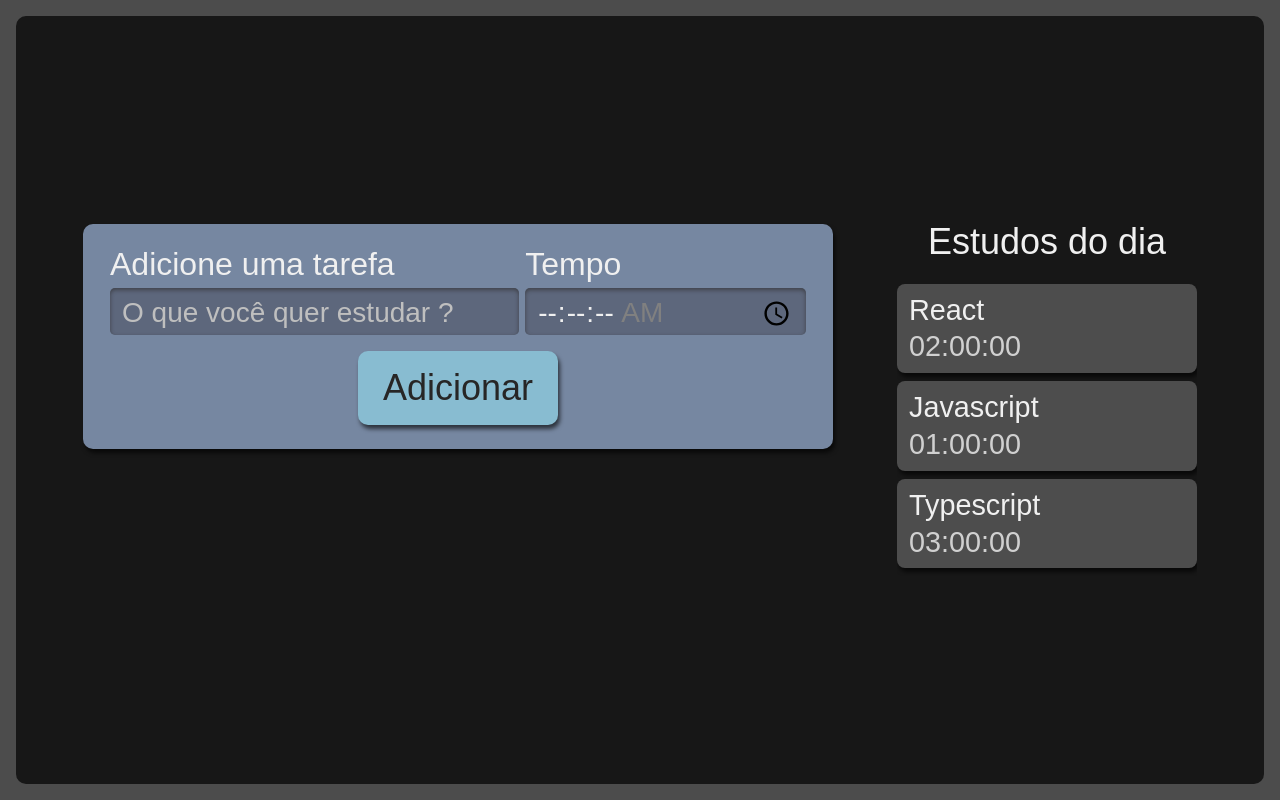
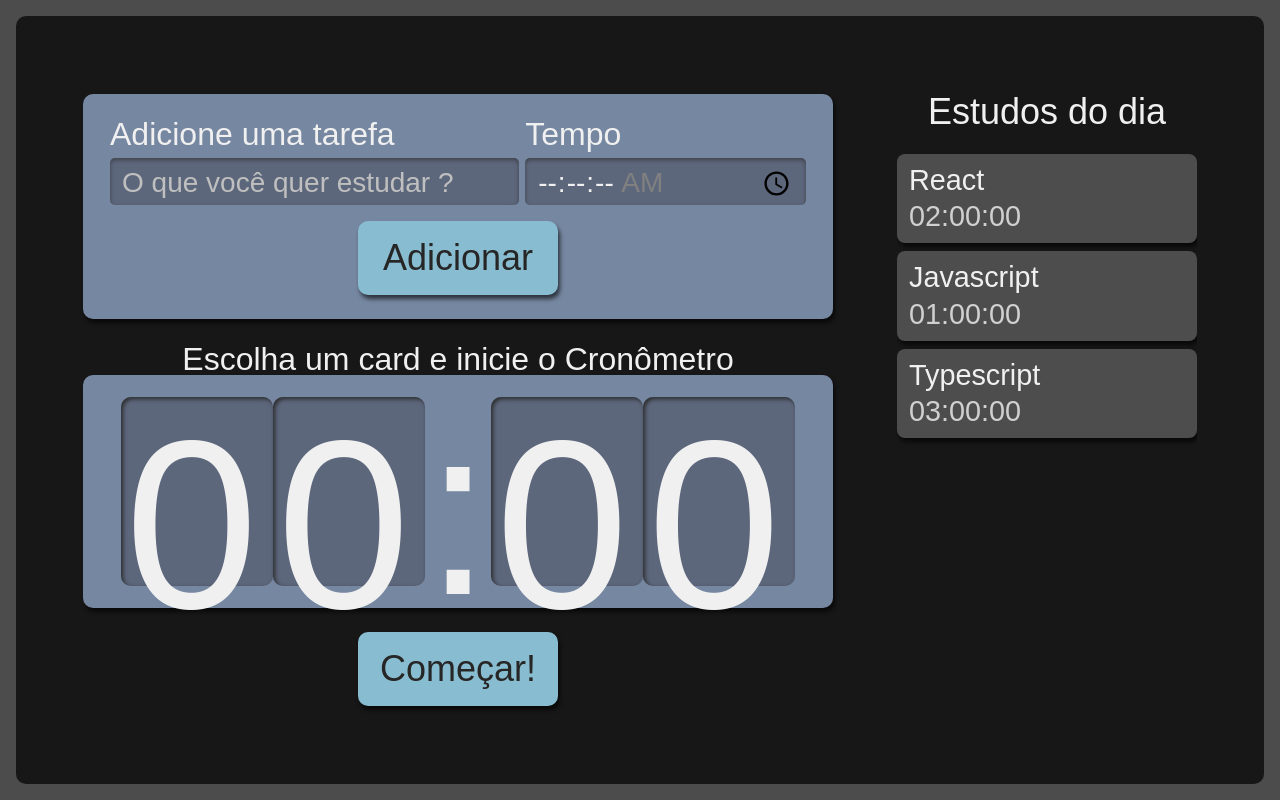
Before and after one commit to Luiz1nn/effective-studies, a React (Create React App) app: page / in a window 1280 px wide. Built offline with nearby package versions, Linux system fonts and the light colour scheme.

Commit message:
components Cronometro e Relogio criados

```diff
--- /dev/null
+++ b/src/components/Cronometro/Cronometro.module.scss
@@ -0,0 +1,60 @@
+
+.cronometro {
+  display: flex;
+  flex-direction: column;
+  align-items: center;
+  grid-area: cronometro;
+
+  .relogio_wrapper {
+    align-items: center;
+    background-color: #7687A1;
+    border-radius: 10px;
+    box-shadow: 2px 4px 4px #0000009F;
+    box-sizing: border-box;
+    display: flex;
+    font-size: 5rem;
+    justify-content: center;
+    margin-bottom: 24px;
+    padding: 16px 12px;
+    width: 100%;
+  }
+
+  .title {
+    font-size: 2rem;
+  }
+
+  button {
+    background-color: #88bcd1;
+    border-radius: 10px;
+    box-shadow: 2px 4px 4px #0000009F;
+    color: #272626;
+    cursor: pointer;
+    font-size: 1.25rem;
+    padding: 16px;
+    width: 150px;
+
+    &:active {
+      background-color: #7CA6B7;
+      box-shadow: 2px 2px 4px #0000009F inset;
+      cursor: auto;
+    }
+  }
+
+  @media screen and (min-width:1280px) {
+
+    .relogio_wrapper {
+      font-size: 15rem;
+    }
+
+    p {
+      font-size: 2rem;
+    }
+
+    button {
+      grid-column-start: span 2;
+      justify-self: center;
+      width: 200px;
+      font-size: 2.25rem;
+    }
+  }
+}
--- /dev/null
+++ b/src/components/Cronometro/Relogio/Relogio.module.scss
@@ -0,0 +1,21 @@
+.relogio_number {
+  background-color: #5D677C;
+  box-shadow: 2px 2px 4px #2B2B2B inset;
+  height: 3.6rem;
+  width: 3rem;
+  padding: 8px 4px;
+  border-radius: 10px;
+
+  @media screen and (min-width:1280px) {
+    height: 10.8rem;
+    width: 9rem;
+  }
+}
+
+.relogio_div {
+  height: 4.2rem;
+
+  @media screen and (min-width:1280px) {
+    height: 12.6rem;
+  }
+}
--- /dev/null
+++ b/src/components/Cronometro/Relogio/index.tsx
@@ -0,0 +1,13 @@
+import style from './Relogio.module.scss'
+
+export default function Relogio () {
+  return (
+    <>
+      <span className={style.relogio_number}>0</span>
+      <span className={style.relogio_number}>0</span>
+      <span className={style.relogio_div}>:</span>
+      <span className={style.relogio_number}>0</span>
+      <span className={style.relogio_number}>0</span>
+    </>
+  )
+}
--- /dev/null
+++ b/src/components/Cronometro/index.tsx
@@ -0,0 +1,17 @@
+import Button from "../Button"
+import style from './Cronometro.module.scss'
+import Relogio from "./Relogio"
+
+export default function Cronometro () {
+  return (
+    <div className={style.cronometro}>
+      <p className={style.title}>Escolha um card e inicie o Cronômetro</p>
+      <div className={style.relogio_wrapper}>
+        <Relogio/>
+      </div>
+      <Button>
+        Começar!
+      </Button>
+    </div>
+  )
+}
--- a/src/pages/App.tsx
+++ b/src/pages/App.tsx
@@ -1,13 +1,14 @@
-import React from 'react'
 import Form from '../components/Form'
 import List from '../components/List'
 import style from './App.module.scss'
+import Cronometro from '../components/Cronometro'
 
 function App () {
   return (
     <div className={style.app}>
       <Form/>
       <List/>
+      <Cronometro/>
     </div>
   );
 }
```
